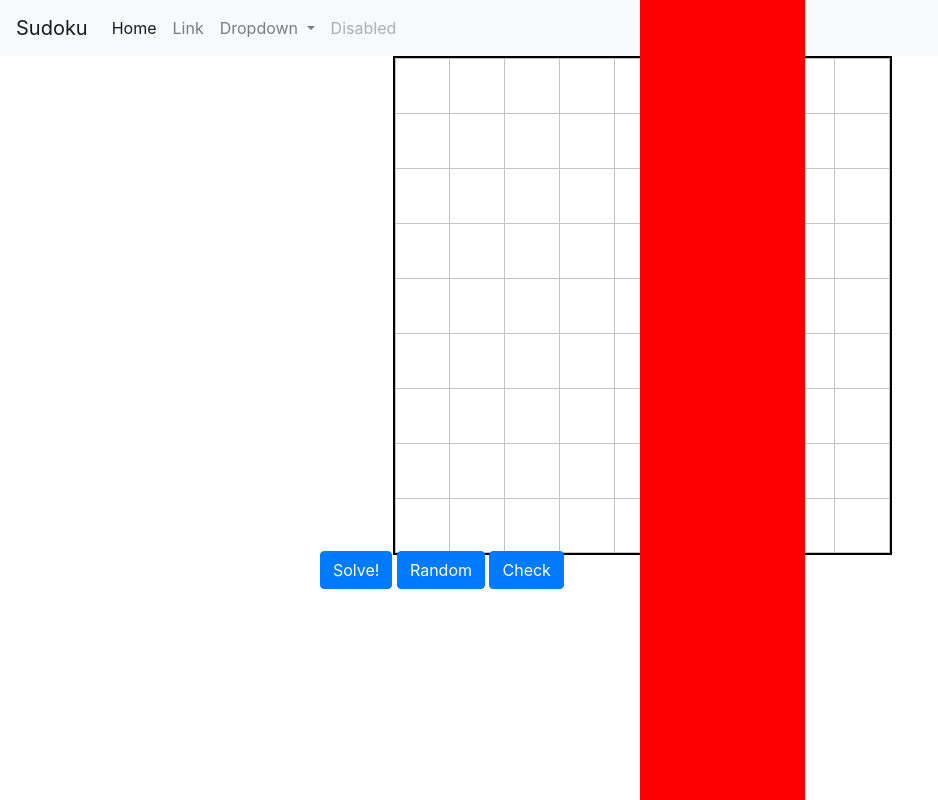
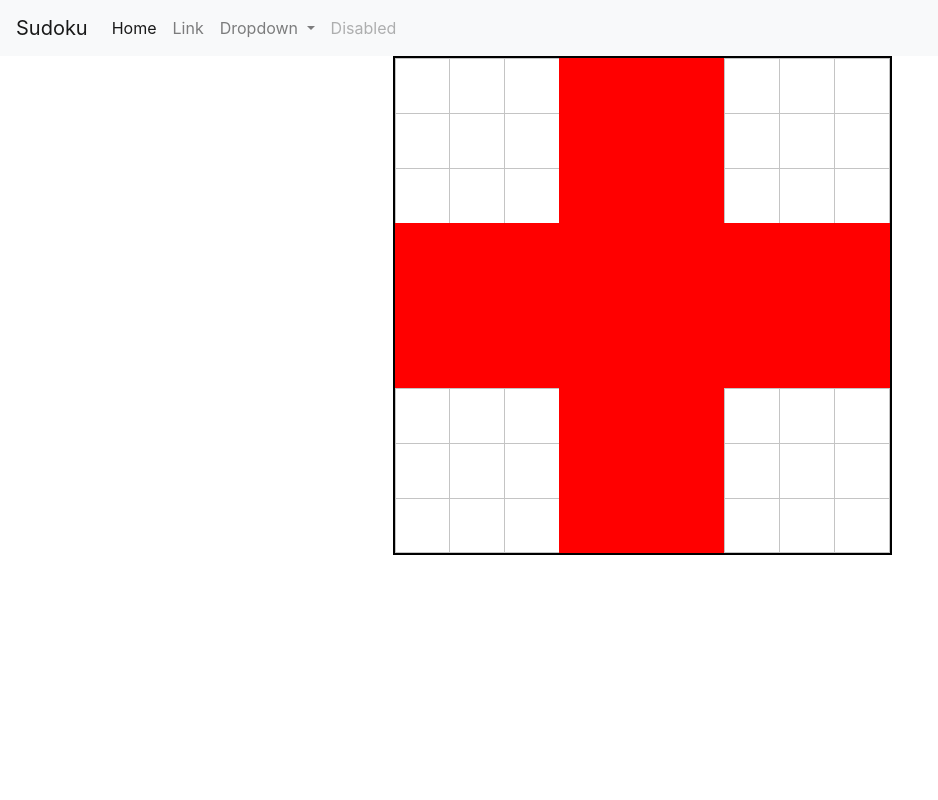
Before and after one commit to MajesticKoala/sudoku-solver, a Flask app: page / in a window 1280 px wide. Shown: the whole page, without its empty margins (0-938 px from the left). Run offline with Flask 2, Linux system fonts and the light colour scheme; some libraries are stand-ins or nearby versions.

Commit message:
Added after elements to show solid bars

```diff
--- a/static/css/main.css
+++ b/static/css/main.css
@@ -1,12 +1,14 @@
 .game {
-    margin: auto;
-    width: 50%;
-}
-.mainSudoku {
     margin: auto;
     width: 495px;
     height: 495px;
     background-color: white;
+}
+.mainSudoku {
+    width: 495px;
+    height: 495px;
+    display: block;
+    position: absolute;
 }
 
 .buttons {
@@ -24,10 +26,21 @@
 .sudoku-table:after{
     content: "";
     display: block;
+    height: 165px;
+    position: absolute;
+    top: 167px;
+    left: 2px;
+    width: 100%;
+    background-color: red;
+}
+
+.sudoku-table tbody:after{
+    content: "";
+    display: block;
     height: 100%;
     position: absolute;
-    top: 0;
-    left: 50%;
+    top: 2px;
+    left: 166px;
     width: 165px;
     background-color: red;
 }
--- a/templates/index.html
+++ b/templates/index.html
@@ -148,11 +148,13 @@
                 </tbody>
             </table>
         </div>
+        <!--
         <div class="buttons">
             <input class="btn btn-primary" type="button" value="Solve!">
             <input class="btn btn-primary" type="button" value="Random">
             <input class="btn btn-primary" type="button" value="Check">
         </div>
+    -->
     </div>
 
 
```
